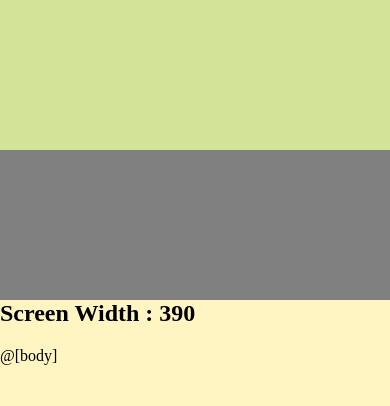
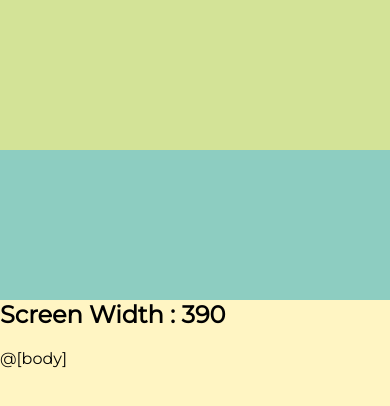
Before and after one commit to cdpace/gamepot, a website: page pages/layout/_layout.html in a window 390 px wide. Drawn offline with nearby package versions, Linux system fonts and the light colour scheme; files that its build step writes are made by us from their sources.

Commit message:
cdpace: changes

```diff
--- a/pages/layout/_layout.html
+++ b/pages/layout/_layout.html
@@ -1,6 +1,8 @@
 <html>
     <head>
         <title>@[title]</title>
+        <link rel="stylesheet" type="text/css"
+          href="https://fonts.googleapis.com/css?family=Montserrat">
         <link rel="stylesheet" href="/style.css">
         <script src="https://code.jquery.com/jquery-2.2.3.min.js" integrity="sha256-a23g1Nt4dtEYOj7bR+vTu7+T8VP13humZFBJNIYoEJo=" crossorigin="anonymous"></script>
         <script type="text/javascript">
--- a/pages/static/css/sass/style.scss
+++ b/pages/static/css/sass/style.scss
@@ -6,9 +6,12 @@ $fifthColor:#EB6E44;
 
 $logoscew: -20deg;
 
+
+
 body{
     background: $fourthColor;
     margin: 0px;
+    font-family: Montserrat;
 }
 
 #header{
@@ -38,8 +41,6 @@ body{
 
 }
 
-
-
 //Mobile Styles
 @media screen and (max-width: 980px) {
   #header .logo{
@@ -53,7 +54,7 @@ body{
        top:0px;
        left:0px;
        width: 100%;
-       background-color: gray;
+       background-color: $secondaryColor;
    }
 
    #body{
```
Also changed, not shown: pages/static/css/style.css.
